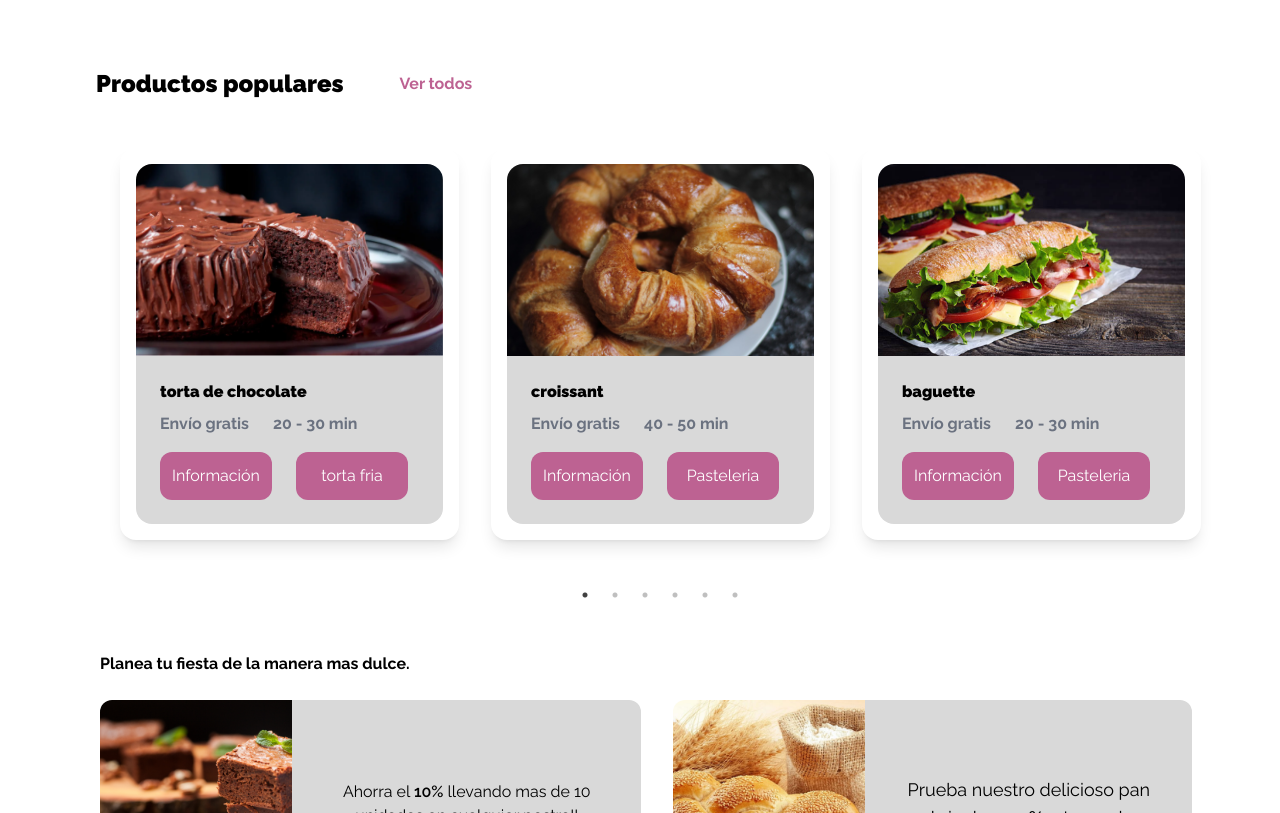
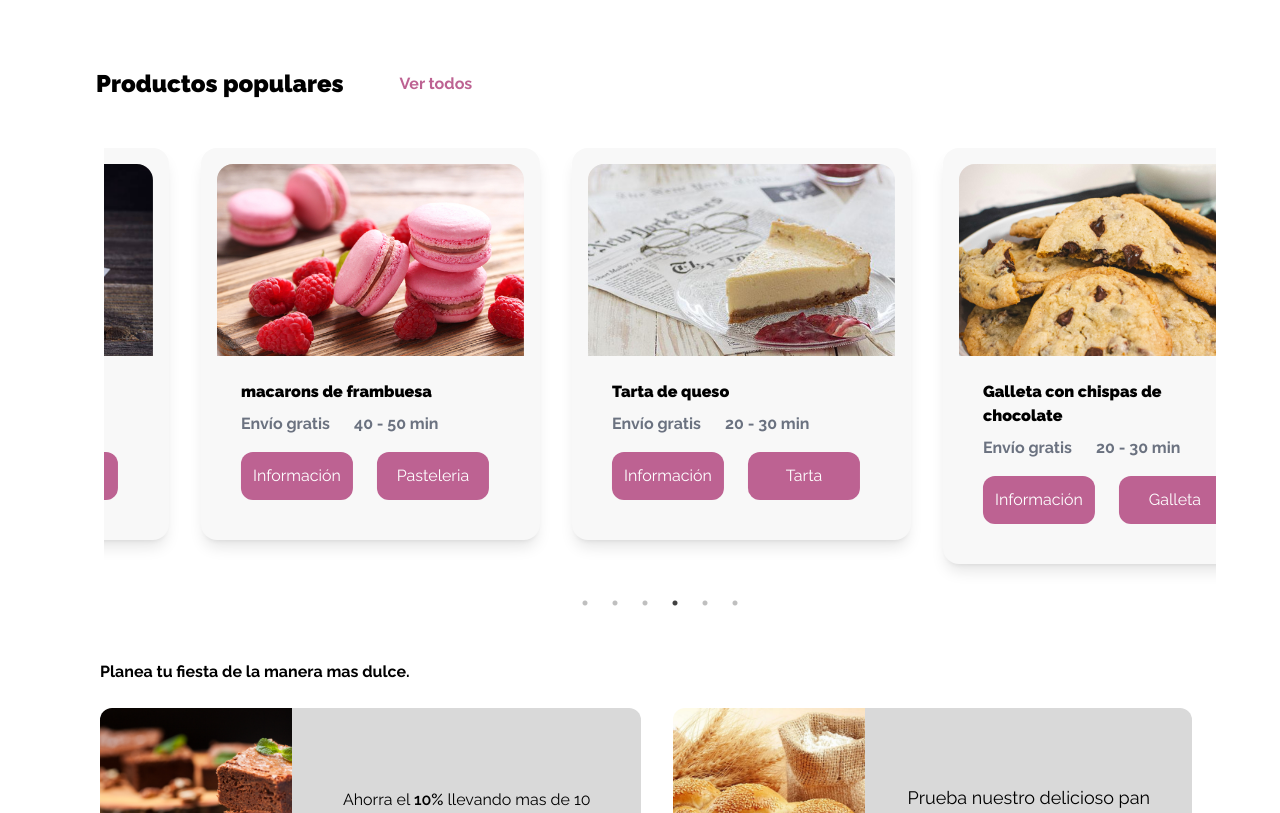
Before and after one commit to sebaacc/PrototipoDuquesaPage, a React (Vite) app in the folder Frontend/la-duquesa-ecommerce/: page / in a window 1280 px wide. Shown: the part 560-1373 px from the top of the page. Built offline with nearby package versions, Linux system fonts and the light colour scheme.

Commit message:
corregir shadow

```diff
--- a/Frontend/la-duquesa-ecommerce/src/components/Products.jsx
+++ b/Frontend/la-duquesa-ecommerce/src/components/Products.jsx
@@ -4,7 +4,7 @@ import Sugeridos from './Sugeridos'
 import Slider from 'react-slick'
 import 'slick-carousel/slick/slick.css'
 import 'slick-carousel/slick/slick-theme.css'
-import products from '../data/productsData' // Asegúrate de que la ruta sea correcta
+import products from '../data/productsData'
 
 function Products () {
   const settings = {
@@ -13,14 +13,18 @@ function Products () {
     speed: 500,
     slidesToShow: 3,
     slidesToScroll: 1,
+    autoplay: true,
+    autoplaySpeed: 1800,
     responsive: [
       {
         breakpoint: 1024,
         settings: {
           slidesToShow: 2,
           slidesToScroll: 1,
-          infinite: true,
-          dots: true
+          infinite: false,
+          dots: true,
+          autoplay: true,
+          autoplaySpeed: 900
         }
       },
       {
@@ -46,12 +50,12 @@ function Products () {
       <section className="ml-10 mt-8">
         <Slider {...settings} className="carousel">
           {products.map((product) => (
-            <article key={product.id} className="p-4">
-              <div className="bg-white p-4 rounded-2xl shadow-lg h-full">
+            <article key={product.id} className="p-4 mb-2">
+              <div className="bg-[#f8f8f8] p-4 rounded-2xl shadow-lg h-full transform transition-transform duration-300 hover:scale-105 hover:shadow-lg">
                 <div className="w-full h-48 overflow-hidden rounded-t-2xl">
                   <img src={product.image} alt={product.name} className="object-cover w-full h-full" />
                 </div>
-                <div className="bg-[#D9D9D9] p-6 rounded-b-2xl h-full flex flex-col justify-between">
+                <div className="p-6 rounded-b-2xl h-full flex flex-col justify-between">
                   <div>
                     <p className="font-black">{product.name}</p>
                     <span className="flex mt-2">
```
Also changed, not shown: Frontend/la-duquesa-ecommerce/src/data/productsData.js (+0 -19 lines).
